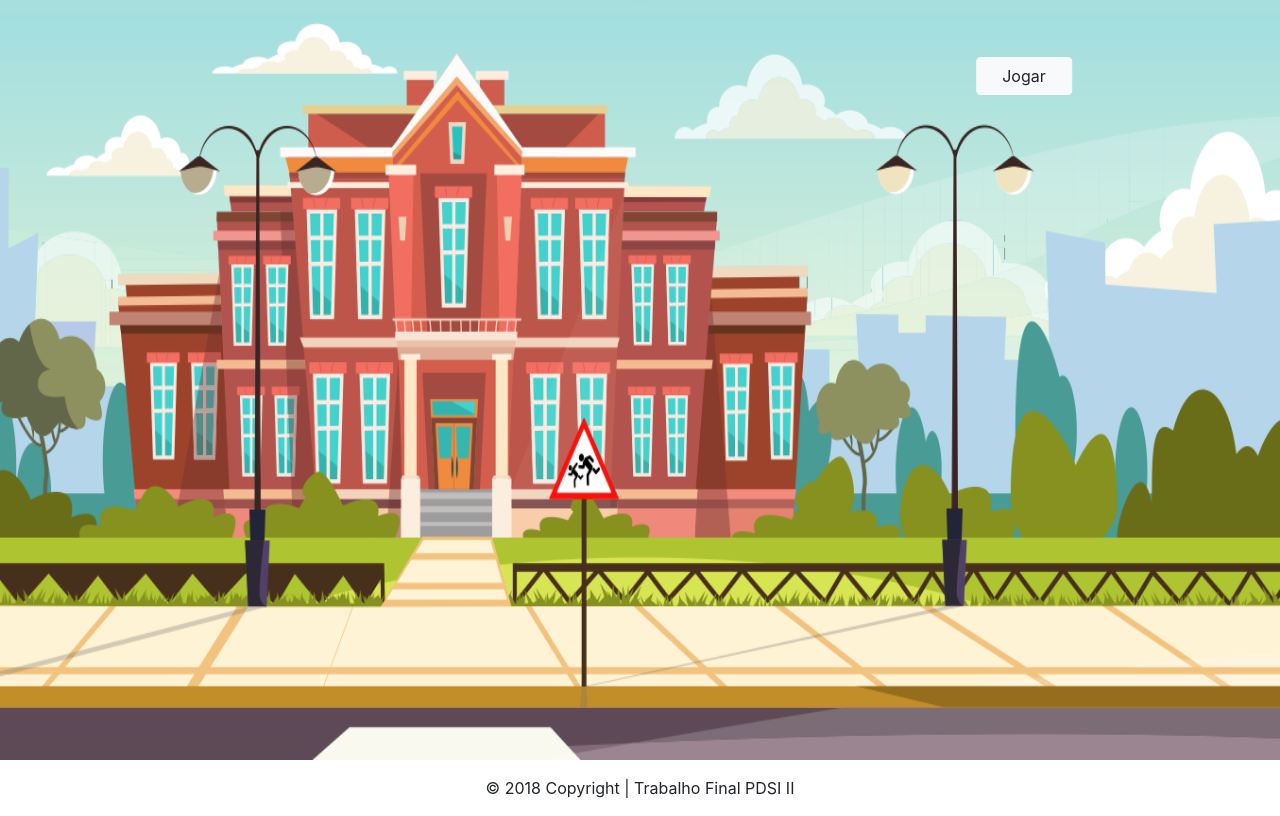
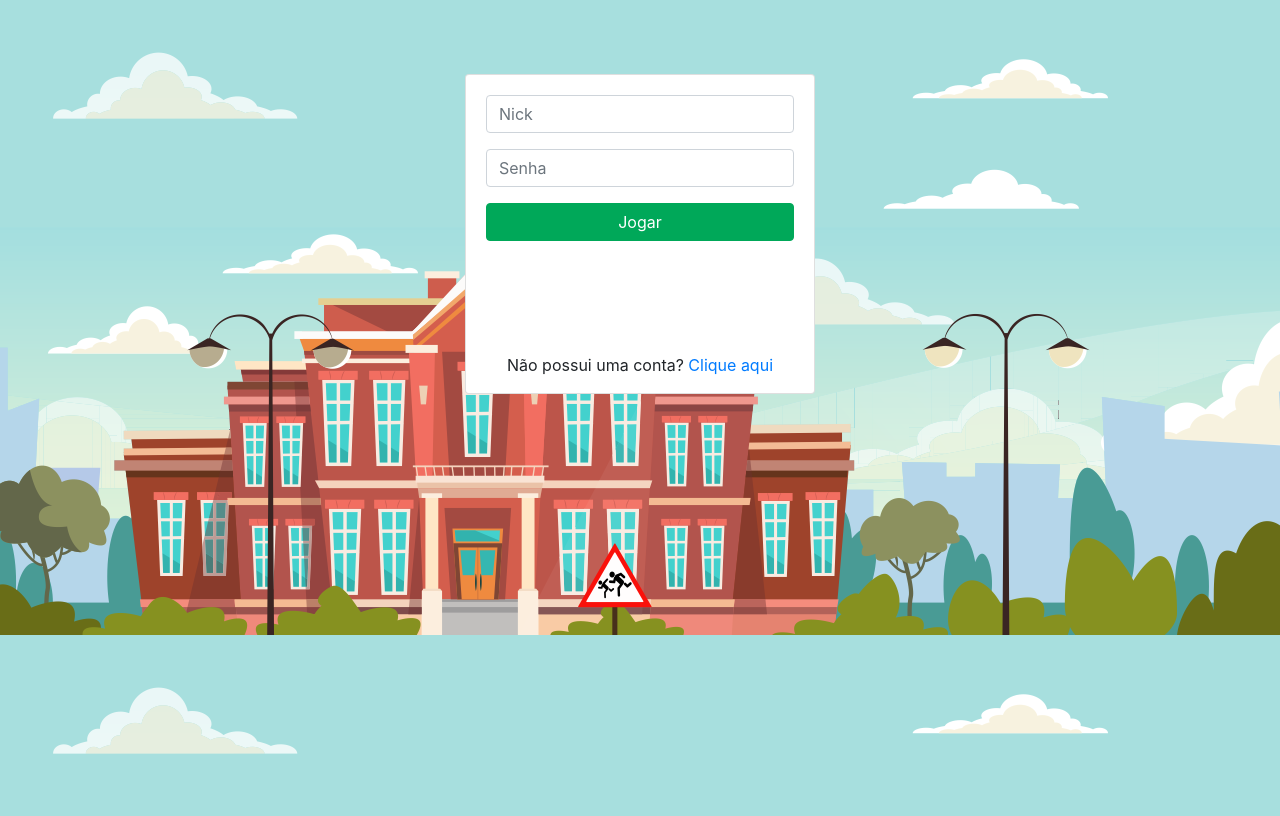
Before and after one commit to samcamposr/ComputerAid, a Django app: page /home/ in a window 1280 px wide. After the commit the page ends 754 px from the top, so only its background shows below. Run offline with Django 3.2, Linux system fonts and the light colour scheme; some libraries are stand-ins or nearby versions.

Commit message:
Tela home ajustada

```diff
--- a/ComputerAid/jogo/static/css/style.css
+++ b/ComputerAid/jogo/static/css/style.css
@@ -47,3 +47,28 @@ footer{
 	background-color: #00A859;
 	color: white
 }
+
+#body-home{
+	background-image: url('../img/home2.png')
+}
+
+#login{
+	margin-top: -13%;
+}
+
+#sendlogin{
+	width:100%;
+	border-color: #00A859;
+	background-color: #00A859;
+}
+
+#img-card{
+	margin-left: 50px;
+	margin-top: 10px;
+	width: 200px;
+	height: 72px;
+}
+
+.card{
+	height: 40%;
+}
--- a/ComputerAid/jogo/templates/home.html
+++ b/ComputerAid/jogo/templates/home.html
@@ -2,19 +2,36 @@
 <link rel="stylesheet" href="{% static 'css/style.css' %}">
 <link rel="stylesheet" href="https://maxcdn.bootstrapcdn.com/bootstrap/4.0.0/css/bootstrap.min.css" integrity="sha384-Gn5384xqQ1aoWXA+058RXPxPg6fy4IWvTNh0E263XmFcJlSAwiGgFAW/dAiS6JXm" crossorigin="anonymous">
 
+<link href="//maxcdn.bootstrapcdn.com/bootstrap/4.0.0/css/bootstrap.min.css" rel="stylesheet" id="bootstrap-css">
+<script src="//maxcdn.bootstrapcdn.com/bootstrap/4.0.0/js/bootstrap.min.js"></script>
+<script src="//code.jquery.com/jquery-1.11.1.min.js"></script>
+<!--
 <header id="header2">
     <div class="box"></div>
     <img src="{% static "img/home.png" %}" class="" alt="">
     <a href="{% url 'jogo:nome' %}"><button class="btn btn-light action">Jogar</button></a>
-</header>
+</header> -->
+<body id="body-home">
+    <div id="login" class="container">
+        <div class="row justify-content-center align-items-center" style="height:100vh">
+            <div class="col-4">
+                <div class="card">
+                    <!-- <img id="img-card" class="card-img-top" src="{% static "img/logo2.png" %}" alt="Imagem de capa do card"> -->
+                    <div class="card-body">
+                        <form action="POST" autocomplete="off">
+                            <div class="form-group">
+                                <input type="text" class="form-control" name="username" placeholder="Nick">
+                            </div>
+                            <div class="form-group">
+                                <input type="password" class="form-control" name="password" placeholder="Senha">
+                            </div>
+                            <button type="button" id="sendlogin" class="btn btn-primary">Jogar</button>
+                        </form>
+                    </div>
+                    <p class="text-center" >Não possui uma conta? <a href="">Clique aqui</a> </p>
+                </div>
+            </div>
+        </div>
+    </div>
 
-<!-- Footer -->
-<footer class="text-center page-footer font-small blue">
-    <!-- Copyright -->
-    <div class="footer-copyright text-center py-3">
-        © 2018 Copyright | Trabalho Final PDSI II
-        <!-- <a href=""> Trabalho Final PDSI II</a> -->
-    </div>
-    <!-- Copyright -->
-</footer>
-<!-- Footer -->
+</body>
```
Also changed, not shown: ComputerAid/jogo/static/img/home2.png (added), ComputerAid/jogo/static/img/logo2.png (added).
